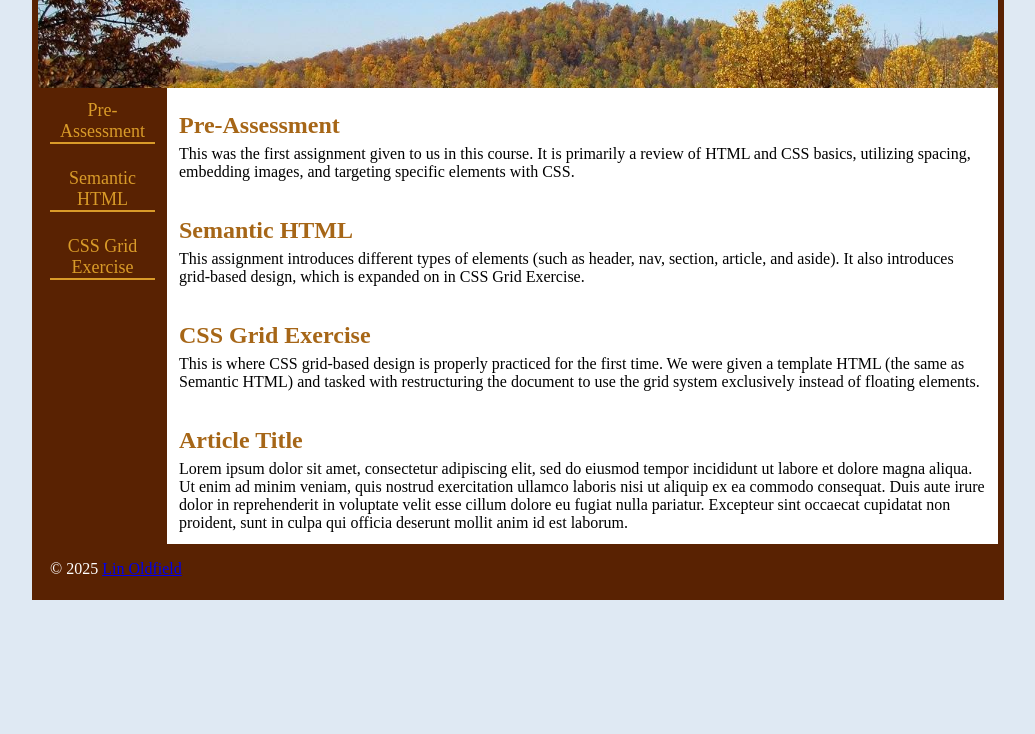
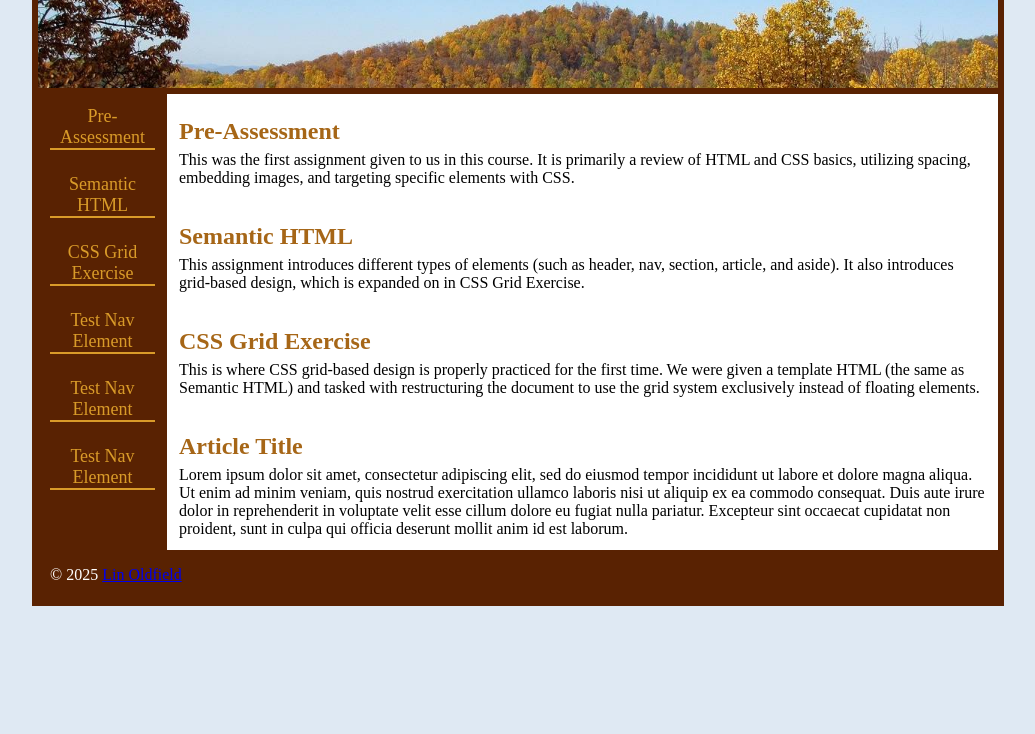
Before and after one commit to leoldfield/ifsc-3342, a plain HTML site: page index.html in a window 1280 px wide. Shown: the part 66-800 px from the top of the page, without its empty margins (122-1157 px from the left). Drawn offline with Linux system fonts and the light colour scheme.

Commit message:
Added media query to adjust mobile/narrow view

```diff
--- a/index.html
+++ b/index.html
@@ -4,7 +4,7 @@
     <meta charset="UTF-8">
     <meta name="viewport" content="width=device-width, initial-scale=1.0">
     <title>Lin Oldfield | IFSC 3342 Mobile Web Development</title>
-    <link rel="stylesheet" href="/resources/css/style.css">
+    <link rel="stylesheet" href="./resources/css/style.css">
     <meta name="description" content="Homepage for IFSC 3342 Mobile Web Development course" />
 <meta name="author" content="Lin Oldfield" />
 </head>
@@ -18,6 +18,9 @@
             <li><a href="../ifsc-3342/pre-assessment/pre-assessment/index.html">Pre-Assessment</a></li>
             <li><a href="../ifsc-3342/semantic-html/index.html">Semantic HTML</a></li>
             <li><a href="../ifsc-3342/css-grid-exercise/index.html">CSS Grid Exercise</a></li>
+            <li><a href="#">Test Nav Element</a></li>
+            <li><a href="#">Test Nav Element</a></li>
+            <li><a href="#">Test Nav Element</a></li>
         </ul>
     </nav>
     <section id="content">
--- a/resources/css/style.css
+++ b/resources/css/style.css
@@ -11,14 +11,11 @@ main{
     display:grid;
     grid-template-columns: repeat(12, 1fr);
     grid-gap: 0px;
-    grid-template-areas:
-               "header header header header header header header header header header header header"
-               "sidebar content content content content content content content content content content content"
-               "footer footer footer footer footer footer footer footer footer footer footer footer";
 }
 
 header{
-    grid-area:header;
+    grid-column: 1 / 13;
+    grid-row: 1 / 2;
     background-image: url(/resources/img/mountain_header.jpg);
 	background-size:cover;
 	background-repeat:no-repeat;
@@ -42,15 +39,20 @@ header h1{
 header h1 a{
     display:block;
 	min-height:140px;
+    border-bottom: 6px solid #592202;
+}
+
+nav{
+    grid-column: 1 / 13;
+    grid-row: 2 / 3;
 }
 
 nav ul{
-    grid-area:sidebar;
     margin:0px;
     padding:0px;
-    height:100%;
     display:flex;
-    flex-direction:column;
+    justify-content: space-evenly;
+    flex-wrap:wrap;
     background-color:#592202;
 }
 
@@ -82,7 +84,8 @@ nav ul li a:hover {
 }
 
 main #content{
-    grid-area:content;
+    grid-column: 1 / 13;
+    grid-row: 3 / 4;
     margin: 0px 12px;
 }
 
@@ -101,8 +104,32 @@ main article p{
 }
 
 #colophon{
-    grid-area:footer;
+    grid-column: 1 / 13;
+    grid-row: 4 / 5;
     padding:0px 12px;
     color:white;
     background-color:#592202;
 }
+
+
+/*media queries*/
+@media screen and (min-width:800px) {
+    nav{
+        grid-column: 1 / 2;
+        grid-row: 2 / 3;
+    }
+    nav ul{
+        flex-direction:column;
+        justify-content:flex-start;
+        height:100%;
+    }
+
+    main #content{
+        grid-column: 2 / 13;
+        grid-row: 2 / 3;
+    }
+
+    #colophon{
+        grid-row: 3 / 4;
+    }
+}
```
